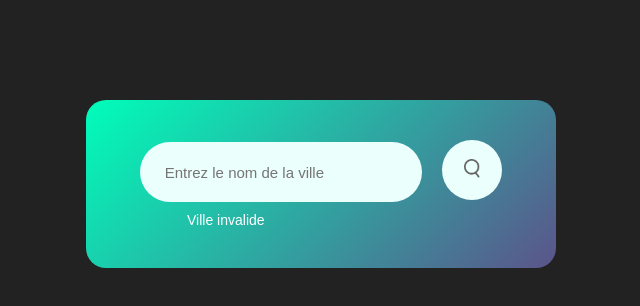
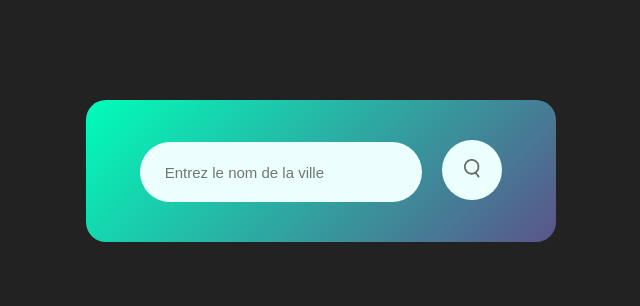
Before and after one commit to RThomasspec/Weather-app, a plain HTML site: page index.html in a window 1280 px wide. Shown: the whole page, without its empty margins (319-959 px from the left). Drawn offline with Linux system fonts and the light colour scheme.

Commit message:
correction bug classe error

```diff
--- a/css/style.css
+++ b/css/style.css
@@ -23,7 +23,7 @@ body{
 
 .search{
     width: 100%;
-    display: flex;
+
     justify-content: space-between;
     align-items: center;
     display: block;
--- a/js/script.js
+++ b/js/script.js
@@ -46,7 +46,7 @@ async function checkWeather(city){
     document.querySelector(".weather").style.display = "block";
 }
 }
-
+document.querySelector(".error").style.display = "none";
 searchBtn.addEventListener("click",() => {
     checkWeather(searchBox.value);
 })
```
